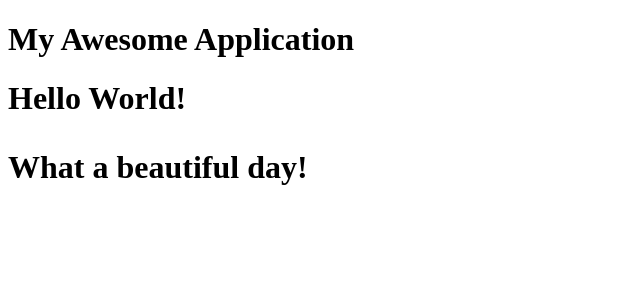
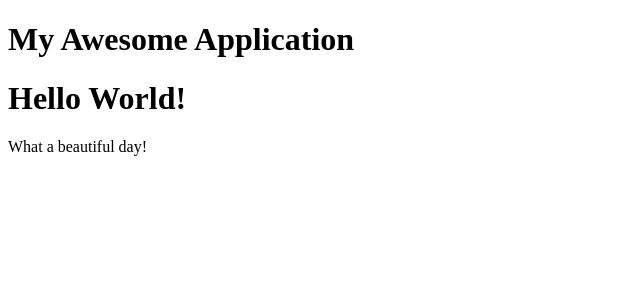
Before and after one commit to RiccardoMannino/Jsx-exercise, a React (Create React App) app in the folder react-exercises/: page / in a window 1280 px wide. Shown: the top 300 px of the page, without its empty margins (0-640 px from the left). Built offline with nearby package versions, Linux system fonts and the light colour scheme.

Commit message:
fix codice

```diff
--- a/react-exercises/src/Hello.js
+++ b/react-exercises/src/Hello.js
@@ -2,6 +2,11 @@
 
 export class Hello extends React.Component {
   render() {
-    return <h1>Hello World!{<p>What a beautiful day!</p>}</h1>;
+    return (
+      <>
+        <h1>Hello World!</h1>
+        <p>What a beautiful day!</p>
+      </>
+    );
   }
 }
```
